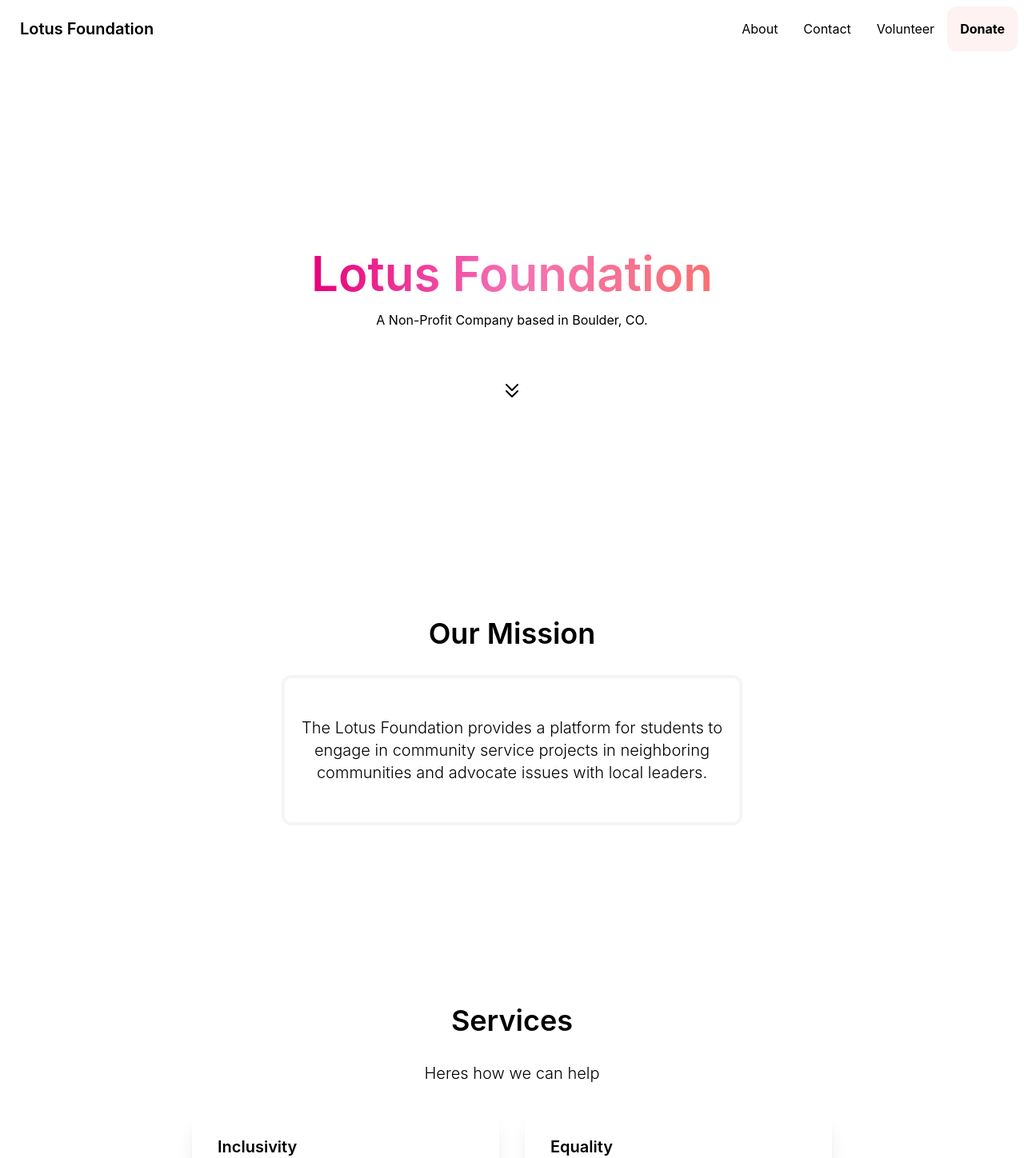
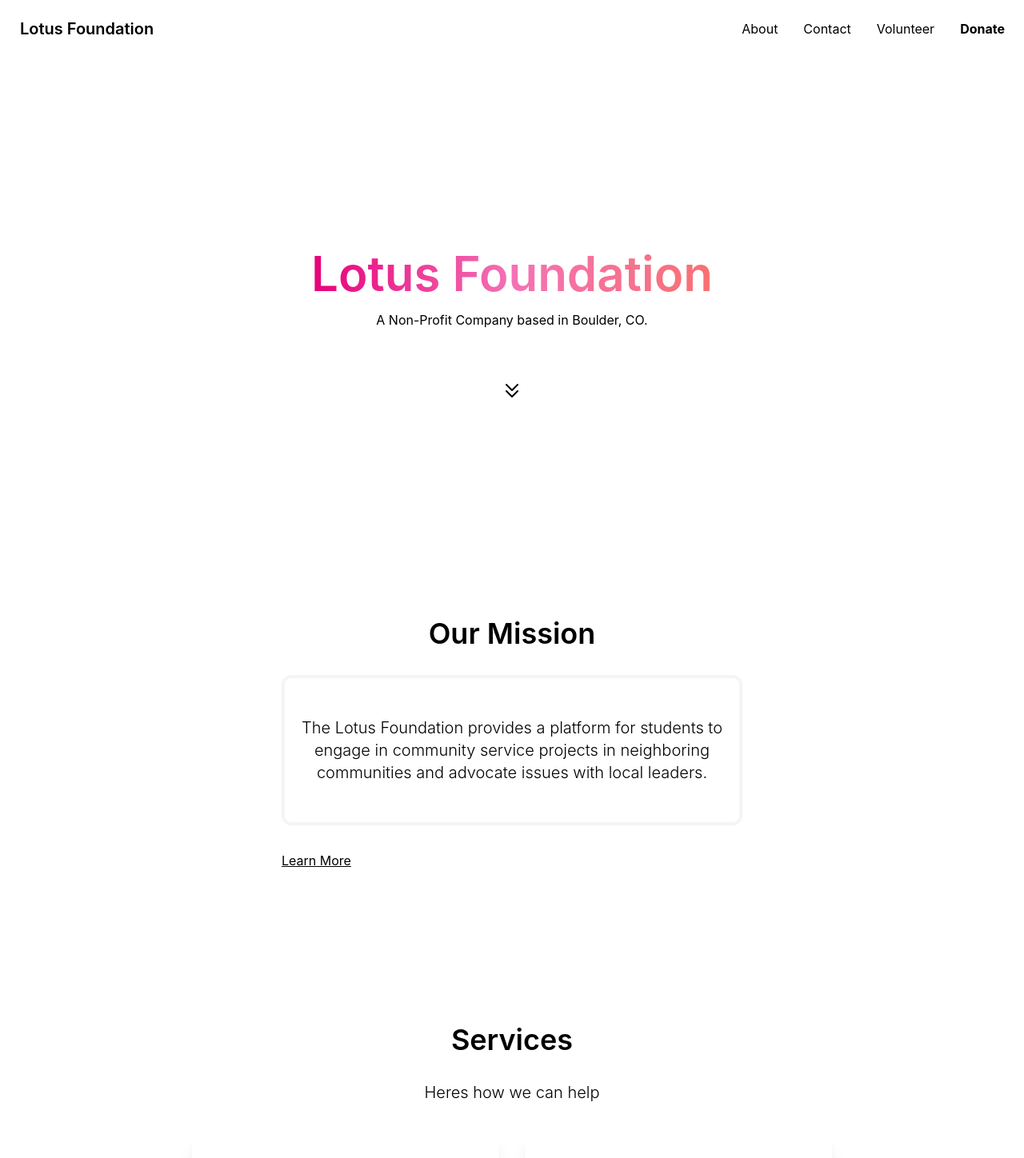
Before and after one commit to kevbuh/lotus, a Next.js app: page / in a window 1280 px wide. Shown: the top 1448 px of the page at 80% size. Built offline with nearby package versions, Linux system fonts and the light colour scheme.

Commit message:
added learn more test

```diff
--- a/components/Hero.tsx
+++ b/components/Hero.tsx
@@ -46,6 +46,7 @@ function Hero() {
             community service projects in neighboring communities and advocate
             issues with local leaders.
           </p>
+          <p className="underline">Learn More</p>
         </div>
         <div className="mx-auto my-8 text-4xl font-semibold">Services</div>
         <div className="mx-auto mb-32">
--- a/components/NavBar.tsx
+++ b/components/NavBar.tsx
@@ -31,7 +31,7 @@ function NavBar() {
             </li>
             <li>
               <Link href="/donate">
-                <a className="p-4 bg-red-50 rounded-xl font-bold">Donate</a>
+                <a className="p-4 bg-deep rounded-xl font-bold">Donate</a>
               </Link>
             </li>
           </ul>
--- a/tailwind.config.js
+++ b/tailwind.config.js
@@ -9,7 +9,7 @@ module.exports = {
       colors: {
         lotus: "#e6007a",
         petal: "#50e3c2 ",
-        deep: "#123693",
+        deep: "##0053d6",
       },
     },
     fontFamily: {
```
